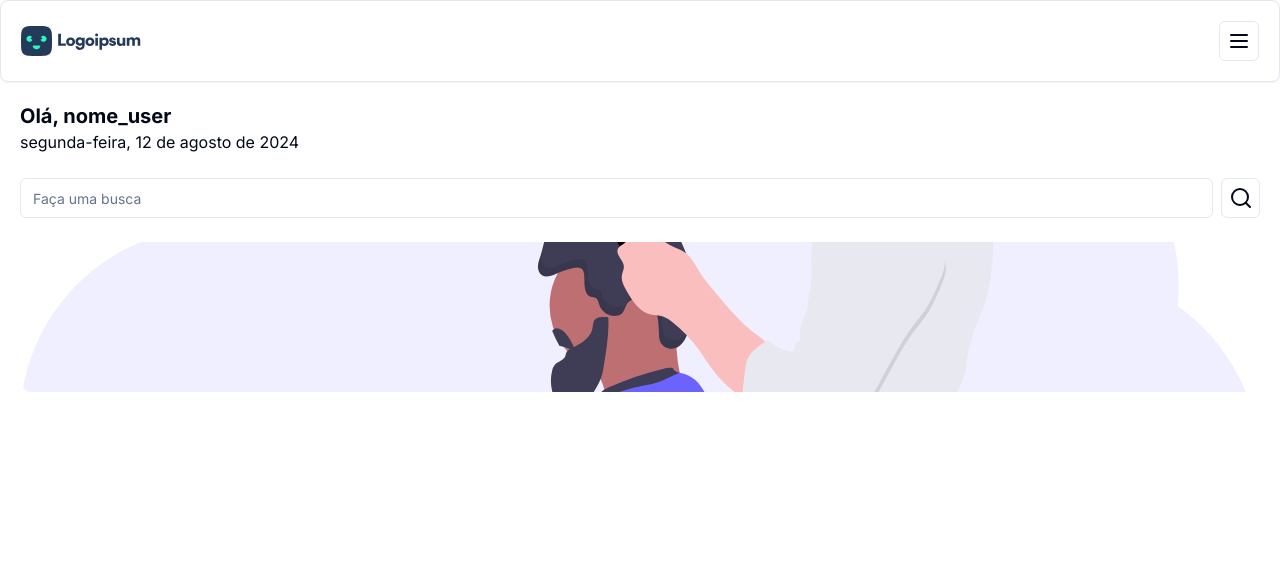
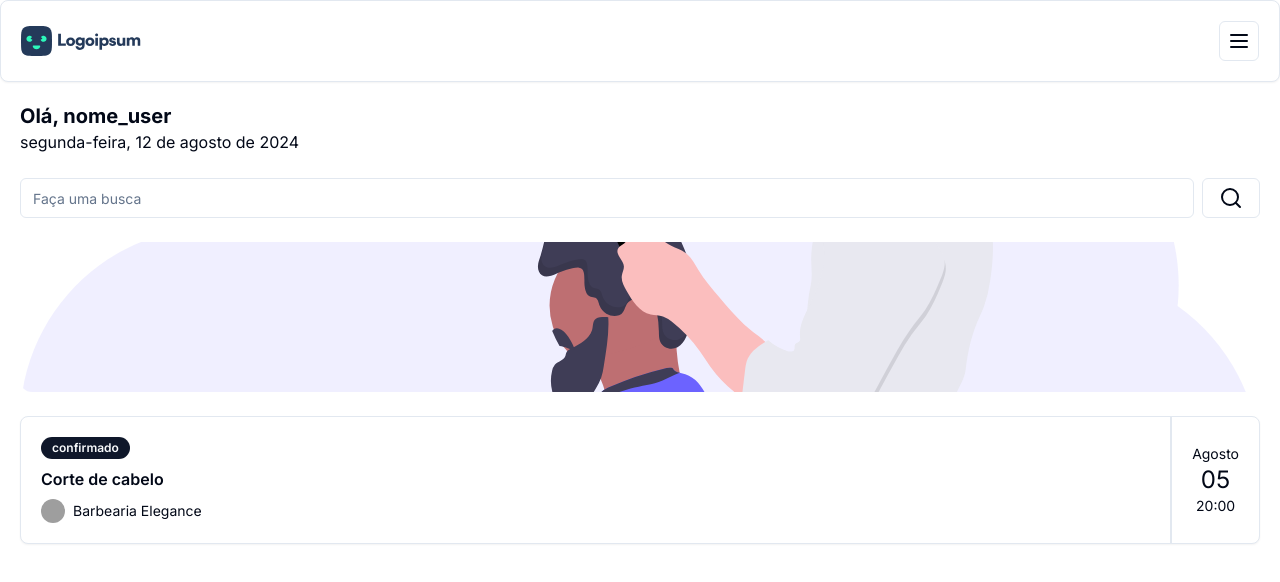
Before and after one commit to Olliveer/barber-shop, a Next.js app: page / in a window 1280 px wide. Shown: the top 582 px of the page. Built offline with nearby package versions, Linux system fonts and the light colour scheme; grey boxes are pictures that could not be loaded.

Commit message:
feat: add booking item

```diff
--- a/app/page.tsx
+++ b/app/page.tsx
@@ -1,5 +1,8 @@
 import Header from "@/components/header";
+import { Avatar, AvatarImage } from "@/components/ui/avatar";
+import { Badge } from "@/components/ui/badge";
 import { Button } from "@/components/ui/button";
+import { Card, CardContent } from "@/components/ui/card";
 import { Input } from "@/components/ui/input";
 import { SearchIcon } from "lucide-react";
 import Image from "next/image";
@@ -14,12 +17,12 @@
         <p>
           {Intl.DateTimeFormat("pt-BR", {
             dateStyle: "full",
-          }).format(new Date())}{" "}
+          }).format(new Date())}
         </p>
 
         <div className="mt-6 flex items-center gap-2">
           <Input placeholder="Faça uma busca" />
-          <Button variant="outline" size={"icon"}>
+          <Button variant="outline">
             <SearchIcon />
           </Button>
         </div>
@@ -32,6 +35,31 @@
             className="rounded-xl object-cover"
           />
         </div>
+
+        <Card className="mt-6">
+          <CardContent className="flex justify-between p-0">
+            <div className="flex flex-col gap-2 py-5 pl-5">
+              <Badge className="w-fit">confirmado</Badge>
+              <h3 className="font-semibold">Corte de cabelo</h3>
+
+              <div className="flex items-center gap-2">
+                <Avatar className="h-6 w-6">
+                  <AvatarImage
+                    src="https://utfs.io/f/0522fdaf-0357-4213-8f52-1d83c3dcb6cd-18e.png"
+                    alt="Barber"
+                  />
+                </Avatar>
+                <p className="text-sm">Barbearia Elegance</p>
+              </div>
+            </div>
+
+            <div className="flex flex-col items-center justify-center border-l-2 border-solid px-5">
+              <p className="text-sm">Agosto</p>
+              <p className="text-2xl">05</p>
+              <p className="text-sm">20:00</p>
+            </div>
+          </CardContent>
+        </Card>
       </div>
     </main>
   );
--- /dev/null
+++ b/components/ui/avatar.tsx
@@ -0,0 +1,50 @@
+"use client";
+
+import * as React from "react";
+import * as AvatarPrimitive from "@radix-ui/react-avatar";
+
+import { cn } from "@/lib/utils";
+
+const Avatar = React.forwardRef<
+  React.ElementRef<typeof AvatarPrimitive.Root>,
+  React.ComponentPropsWithoutRef<typeof AvatarPrimitive.Root>
+>(({ className, ...props }, ref) => (
+  <AvatarPrimitive.Root
+    ref={ref}
+    className={cn(
+      "relative flex h-10 w-10 shrink-0 overflow-hidden rounded-full",
+      className,
+    )}
+    {...props}
+  />
+));
+Avatar.displayName = AvatarPrimitive.Root.displayName;
+
+const AvatarImage = React.forwardRef<
+  React.ElementRef<typeof AvatarPrimitive.Image>,
+  React.ComponentPropsWithoutRef<typeof AvatarPrimitive.Image>
+>(({ className, ...props }, ref) => (
+  <AvatarPrimitive.Image
+    ref={ref}
+    className={cn("aspect-square h-full w-full", className)}
+    {...props}
+  />
+));
+AvatarImage.displayName = AvatarPrimitive.Image.displayName;
+
+const AvatarFallback = React.forwardRef<
+  React.ElementRef<typeof AvatarPrimitive.Fallback>,
+  React.ComponentPropsWithoutRef<typeof AvatarPrimitive.Fallback>
+>(({ className, ...props }, ref) => (
+  <AvatarPrimitive.Fallback
+    ref={ref}
+    className={cn(
+      "flex h-full w-full items-center justify-center rounded-full bg-muted",
+      className,
+    )}
+    {...props}
+  />
+));
+AvatarFallback.displayName = AvatarPrimitive.Fallback.displayName;
+
+export { Avatar, AvatarImage, AvatarFallback };
--- /dev/null
+++ b/components/ui/badge.tsx
@@ -0,0 +1,36 @@
+import * as React from "react";
+import { cva, type VariantProps } from "class-variance-authority";
+
+import { cn } from "@/lib/utils";
+
+const badgeVariants = cva(
+  "inline-flex items-center rounded-full border px-2.5 py-0.5 text-xs font-semibold transition-colors focus:outline-none focus:ring-2 focus:ring-ring focus:ring-offset-2",
+  {
+    variants: {
+      variant: {
+        default:
+          "border-transparent bg-primary text-primary-foreground hover:bg-primary/80",
+        secondary:
+          "border-transparent bg-secondary text-secondary-foreground hover:bg-secondary/80",
+        destructive:
+          "border-transparent bg-destructive text-destructive-foreground hover:bg-destructive/80",
+        outline: "text-foreground",
+      },
+    },
+    defaultVariants: {
+      variant: "default",
+    },
+  },
+);
+
+export interface BadgeProps
+  extends React.HTMLAttributes<HTMLDivElement>,
+    VariantProps<typeof badgeVariants> {}
+
+function Badge({ className, variant, ...props }: BadgeProps) {
+  return (
+    <div className={cn(badgeVariants({ variant }), className)} {...props} />
+  );
+}
+
+export { Badge, badgeVariants };
--- a/package.json
+++ b/package.json
@@ -20,6 +20,7 @@
   },
   "dependencies": {
     "@prisma/client": "^5.18.0",
+    "@radix-ui/react-avatar": "^1.1.0",
     "@radix-ui/react-slot": "^1.1.0",
     "class-variance-authority": "^0.7.0",
     "clsx": "^2.1.1",
```
Also changed, not shown: 1 other file (tests, documents, lock files or other folders).
